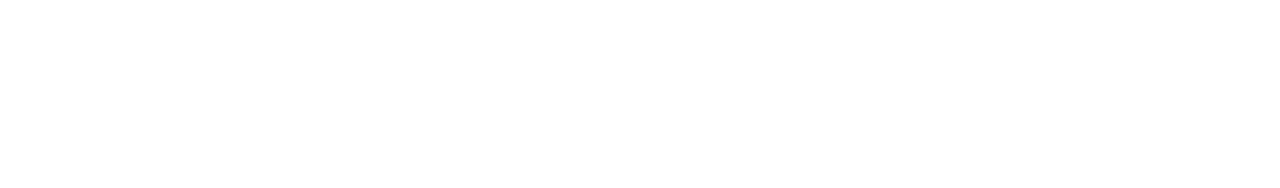
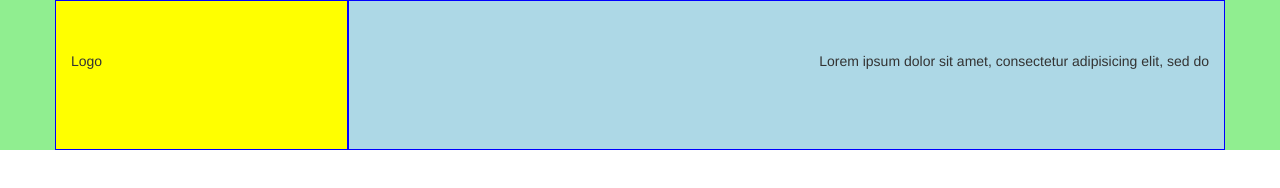
Before and after one commit to AndreaBottini/html-css-bootstrap-freelancer, a plain HTML site: page index.html in a window 1280 px wide. Drawn offline with nearby package versions, Linux system fonts and the light colour scheme.

Commit message:
Impostazione NavBar

```diff
--- a/css/style.css
+++ b/css/style.css
@@ -1,3 +1,26 @@
 [class*="col-"] {
   /* border: 2px solid blue; */
 }
+
+.header_background {
+  background-color: lightgreen;
+  height: 150px;
+}
+
+.header_logo {
+  wifth: 100%;
+  background-color: yellow;
+  height: 150px;
+  border: 1px solid blue;
+  padding-top: 50px;
+}
+
+.header_nav_right {
+  width:75%;
+  background-color: lightblue;
+  height: 150px;
+  text-align: right;
+  border: 1px solid blue;
+  padding-top: 50px;
+
+}
--- a/index.html
+++ b/index.html
@@ -8,9 +8,23 @@
     <title>Bootstrap Freelancer</title>
   </head>
   <body>
+    <!-- Inizio Header -->
     <header>
+      <div class="header_background">
+        <div class="container">
+          <div class="row">
+            <div class="col-xs-3 col-md-3 col-lg-3 header_logo">Logo</div>
+            <div class="col-xs-3 col-md-3 col-lg-9 header_nav_right">
+              Lorem ipsum dolor sit amet, consectetur adipisicing elit, sed do
+            </div>
+          </div>
+        </div>
+      </div>
+    </header>
+    <!-- Fine Header -->
 
-    </header>
+
+
     <main>
 
     </main>
```
